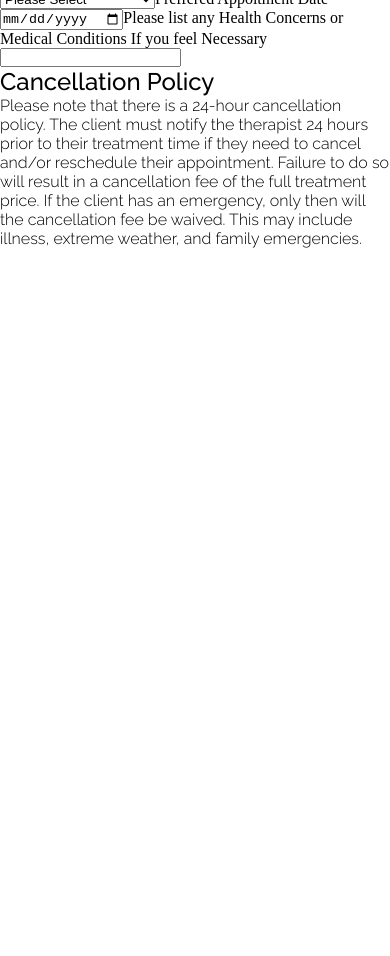
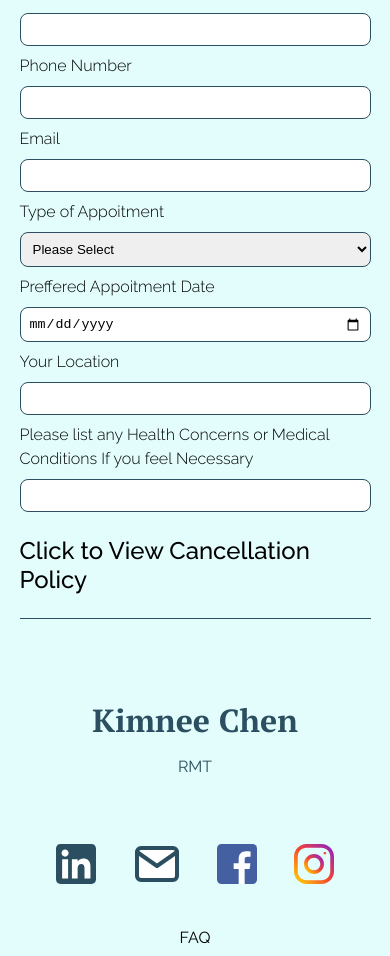
Before and after one commit to SamWest0230/kims--site, a React (Create React App) app in the folder client/: page / in a window 390 px wide. Shown: the part 2460-3416 px from the top of the page. Before the commit the page ends 2708 px from the top, so only its background shows below. Built offline with nearby package versions, Linux system fonts and the light colour scheme.

Commit message:
added componets to mobile

```diff
--- a/client/src/App.js
+++ b/client/src/App.js
@@ -5,6 +5,7 @@ import Hero from './components/hero';
 import About from './components/about';
 import Price from './components/prices';
 import Booking from './components/booking';
+import Footer from  './components/footer';
 
 function App() {
   return (
@@ -15,6 +16,7 @@ function App() {
     <About />
     <Price />
     <Booking />
+    <Footer />
     </div>
   );
 }
--- a/client/src/App.scss
+++ b/client/src/App.scss
@@ -1,3 +1,7 @@
 @use './partials/resets.scss' as *;
 @use './partials/variables.scss' as *;
 @use './partials/mixins.scss' as *;
+
+.App{
+    background-color: $cp-light;
+}
--- a/client/src/components/booking.js
+++ b/client/src/components/booking.js
@@ -1,13 +1,30 @@
 import React from 'react';
-import './prices.scss';
+import './booking.scss';
+import Cancellation from './modals/cancellation';
 import prices from '../data/booking.json'
 
 class Booking extends React.Component{
+
+    state = {
+        showmodal: false
+    }
+    showModal = () => {
+        this.setState({
+            showmodal: true
+        })
+    }
+    closeModal = () => {
+        this.setState({
+            showmodal: false
+        })
+    }
 
     render(){
         return(
 
             <section className='booking'>
+                {this.state.showmodal && <Cancellation close={this.closeModal} />}
+                <h2 className='booking__title'>Booking</h2>
                <form className='booking__form'>
                     <label className='booking__form--label'>Full Name</label>
                     <input className='booking__form--input' type='text' name='name'></input>
@@ -30,12 +47,16 @@ class Booking extends React.Component{
                     <label className='booking__form--label'>Preffered Appoitment Date</label>
                     <input className='booking__form--input' type='date' name='date'></input>
 
+                    <label className='booking__form--label'>Your Location</label>
+                    <input className='booking__form--input' type='address' name='address'></input>
+
                     <label className='booking__form--label'>Please list any Health Concerns or Medical Conditions If you feel Necessary</label>
                     <input className='booking__form--input' type='textarea' name='health'></input>
                </form>
                <div className='booking__cancellation'>
-                    <h2>Cancellation Policy</h2>
-                    <p className='booking__cancellation--text'>Please note that there is a 24-hour cancellation policy. The client must notify the therapist 24 hours prior to their treatment time if they need to cancel and/or reschedule their appointment. Failure to do so will result in a cancellation fee of the full treatment price. If the client has an emergency, only then will the cancellation fee be waived. This may include illness, extreme weather, and family emergencies.</p>
+                    <h2 className='booking__cancellation--text' onClick={this.showModal}>Click to View Cancellation Policy</h2>
+
+
                </div>
             </section>
         )
--- a/client/src/components/booking.scss
+++ b/client/src/components/booking.scss
@@ -1,3 +1,35 @@
 @use '../partials/resets.scss' as *;
 @use '../partials/variables.scss' as *;
 @use '../partials/mixins.scss' as *;
+
+.booking{
+    padding: $mobile-padding;
+    background-color: $cp-light;
+    &__title{
+        text-align: center;
+        padding: 1.5rem 0;
+    }
+    &__form{
+        display: flex;
+        flex-direction: column;
+
+
+        &--label{
+            width: 100%;
+            margin: .5rem 0;
+        }
+        &--input{
+            border: 1px solid $cp-dark;
+            border-radius: .5rem;
+            padding: .5rem .5rem;
+        }
+    }
+
+    &__cancellation{
+        padding: 1.5rem 0;
+        border-bottom: 1px solid $cp-dark;
+        &--text{
+            cursor: pointer;
+        }
+    }
+}
--- /dev/null
+++ b/client/src/components/footer.js
@@ -0,0 +1,43 @@
+import React from 'react';
+import { Link } from "react-scroll";
+import linked from '../assets/icons/linkedin.svg'
+import mail from '../assets/icons/mail.svg'
+import fb from '../assets/icons/fb.svg'
+import insta from '../assets/icons/insta.svg'
+import './footer.scss';
+
+
+class Footer extends React.Component{
+state = {
+    nav: false
+}
+
+
+
+    render(){
+        return(
+
+            <section className='footer'>
+                 <h1 className='footer__name'>Kimnee Chen</h1>
+                <h3 className='footer__position'>RMT</h3>
+
+                <div className='footer__socials'>
+                <img className='footer__socials--icon' src={linked} />
+                <img className='footer__socials--icon special' src={mail} />
+                <img className='footer__socials--icon' src={fb} />
+                <img className='footer__socials--icon' src={insta} />
+                </div>
+
+                <div className='footer__links'>
+                    <h3 className='footer__links--link'>FAQ</h3>
+                    <h3 className='footer__links--link'>Cancellation Policy</h3>
+                    <h3 className='footer__links--link'>Covid-19</h3>
+                    <h3 className='footer__links--link'>Booking</h3>
+                    <h3 className='footer__links--link'>Services</h3>
+                    <h3 className='footer__links--link'>About</h3>
+                </div>
+            </section>
+        )
+    }
+
+}export default Footer;
--- /dev/null
+++ b/client/src/components/footer.scss
@@ -0,0 +1,49 @@
+@use '../partials/resets.scss' as *;
+@use '../partials/variables.scss' as *;
+@use '../partials/mixins.scss' as *;
+
+.footer{
+    padding: $mobile-padding;
+    text-align: center;
+    background-color: $cp-light;
+    margin-bottom: 3rem;
+
+
+    &__name{
+        align-self: center;
+        color: $cp-dark;
+        margin: 5rem 1rem 1rem 1rem;
+    }
+    &__position{
+        color: $cp-dark;
+        margin: 0 0 2rem 0;
+    }
+
+    &__socials{
+        // border-top: 1px solid $cp-dark;
+        padding-top: 2rem;
+        display: flex;
+        flex-direction: row;
+        justify-content: space-evenly;
+        align-items: center;
+
+        &--icon{
+            width: 2.5rem;
+            height: 2.5rem;
+            cursor: pointer;
+            margin-bottom: 2rem;
+        }
+    }
+
+    &__links{
+
+        &--link{
+            padding: .5rem 0;
+            cursor: pointer;
+        }
+    }
+}
+.special{
+      width: 3rem;
+      height: 3rem;
+}
--- /dev/null
+++ b/client/src/components/modals/cancellation.js
@@ -0,0 +1,17 @@
+import React from 'react';
+import Close from "../.././assets/icons/close-24px.svg";
+import './cancellation.scss';
+
+const Covid = (props) => {
+    return (
+        <section className='modal'>
+            <div className='cancellation__info'>
+                <h2>Cancellation Policy</h2>
+                <img src={Close} className="modal__close" onClick={props.close} />
+                <p>Please note that there is a 24-hour cancellation policy. The client must notify the therapist 24 hours prior to their treatment time if they need to cancel and/or reschedule their appointment. Failure to do so will result in a cancellation fee of the full treatment price. </p>
+            </div>
+
+        </section>
+
+    )
+}; export default Covid;
--- /dev/null
+++ b/client/src/components/modals/cancellation.scss
@@ -0,0 +1,40 @@
+@use "../../partials/resets"as *;
+@use "../../partials/variables" as *;
+@use "../../partials/mixins" as *;
+
+
+section.modal {
+    background-color: $cp-light;
+    width: 100%;
+    top: 0;
+    left: 0;
+    position: absolute;
+    box-shadow: 0px 0px 200px 2000px rgba(255, 255, 255);
+    @include tablet {
+      width: 70%;
+      margin-top: 7rem;
+      position: absolute;
+      top: 35vh;
+      left: 50%;
+      transform: translate(-50%, -50%);
+      box-shadow: 0px 0px 200px 5000px rgba(19, 24, 44, .7);
+    }
+  }
+
+  .modal {
+    position: relative;
+    width: 100%;
+    z-index: 1000;
+    border-radius: .8rem;
+    text-align: left;
+    padding: $mobile-padding;
+
+
+    &__close {
+        align-self: flex-end;
+        width: 1.5rem;
+        height: 1.5rem;
+      margin: 1rem 1rem;
+    }
+
+  }
--- a/client/src/components/prices.scss
+++ b/client/src/components/prices.scss
@@ -18,15 +18,7 @@
       justify-content: center;
       margin: 1rem 0;
       padding: 1rem 1rem;
-      border: 1px solid $cp-dark;
-      border-radius: .5rem;
-      box-shadow: 7px 7px 5px rgba(13, 1, 54, 0.4);
-
-      &:hover{
-        border: 1.3px solid $cp-dark;
-        border-radius: .5rem;
-        box-shadow: 10px 10px 7px rgba(13, 1, 54, 0.4);
-      }
+      border-bottom: 1px solid $cp-dark;
 
       &--name{
         line-height: 2rem;
@@ -44,12 +36,12 @@
 
          &-btn{
         align-self: center;
-        border: 1px solid $cp-dark;
-        border-radius: .5rem;
+        border: none;
         width: 50%;
         height: 1.5rem;
         margin: .5rem 0;
         background-color: $cp-light;
+        cursor: pointer;
         }
     }
   }
--- a/client/src/partials/resets.scss
+++ b/client/src/partials/resets.scss
@@ -50,3 +50,9 @@ li{
     font-weight: 200;
     line-height: 1.5rem;
 }
+label{
+    font-family: "Raleway";
+    font-size: 1rem;
+    font-weight: 200;
+    line-height: 1.5rem;
+}
```
Also changed, not shown: client/src/assets/icons/linkedin.svg, client/src/assets/icons/mail.svg, client/src/components/testimonials.js (added), client/src/components/testimonials.scss (added).
